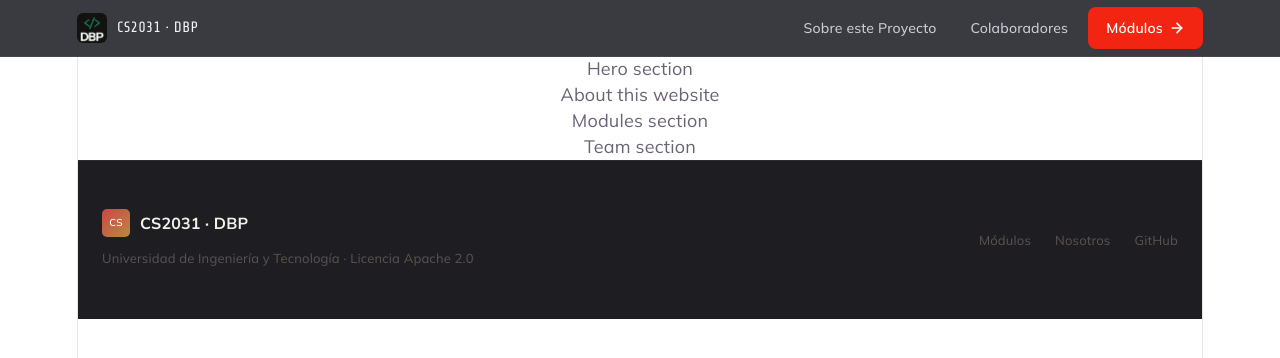
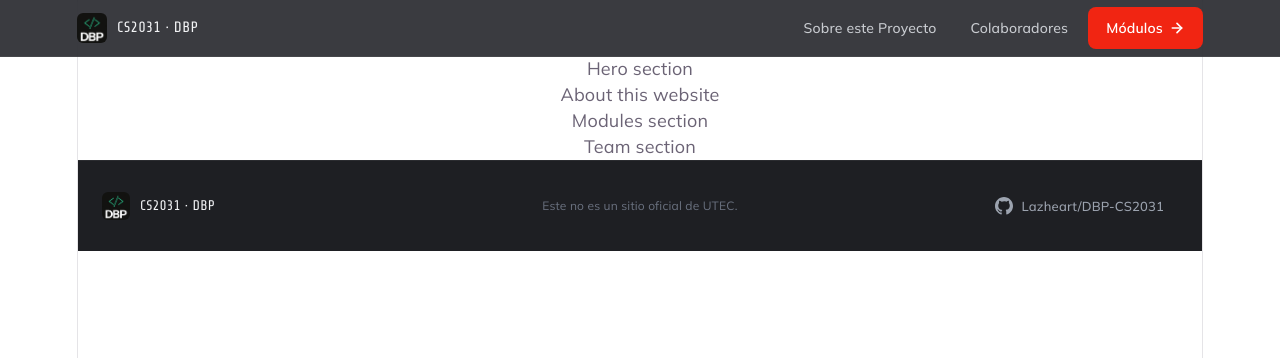
Before and after one commit to Lazheart/DBP-CS2031, a React (Vite) app: page /DBP-CS2031/homepage in a window 1280 px wide. Shown: the top 358 px of the page. Built offline with nearby package versions, Linux system fonts and the light colour scheme.

Commit message:
refactor: replace inline styles in Footer with CSS classes and update component structure

```diff
--- a/src/components/Footer.tsx
+++ b/src/components/Footer.tsx
@@ -1,54 +1,39 @@
 const Footer = () => {
     return (
-    <footer
-      style={{
-        borderTop: '1px solid rgba(242,240,235,0.07)',
-        padding: '48px 24px',
-        background: '#1E1E22',
-      }}
-    >
-      <div style={{ maxWidth: '1200px', margin: '0 auto', display: 'flex', justifyContent: 'space-between', alignItems: 'center', flexWrap: 'wrap', gap: '24px' }}>
-        <div>
-          <div style={{ display: 'flex', alignItems: 'center', gap: '10px', marginBottom: '8px' }}>
-            <div
-              style={{
-                width: '28px',
-                height: '28px',
-                background: 'linear-gradient(135deg, #C94747, #B88A3D)',
-                borderRadius: '5px',
-                display: 'flex',
-                alignItems: 'center',
-                justifyContent: 'center',
-              }}
-            >
-              <span className="font-mono" style={{ color: '#fff', fontSize: '10px', fontWeight: 500 }}>CS</span>
-            </div>
-            <span className="font-display" style={{ color: '#F2F0EB', fontSize: '16px', fontWeight: 700 }}>
-              CS2031 · DBP
-            </span>
-          </div>
-          <p style={{ color: '#5A5450', fontSize: '13px' }}>
-            Universidad de Ingeniería y Tecnología · Licencia Apache 2.0
-          </p>
+        <footer className="site-footer">
+            <div className="footer__inner">
+                {/* Left — Project icon + course name (same row) */}
+                <div className="footer__brand">
+                    <img
+                        src={`${import.meta.env.BASE_URL}dbp-cs2031.png`}
+                        alt="DBP CS2031 Logo"
+                        className="footer__logo"
+                    />
+                    <span className="footer__brand-text">CS2031 · DBP</span>
                 </div>
 
-        <div style={{ display: 'flex', gap: '24px', alignItems: 'center' }}>
-          {[
-            ['#modulos', 'Módulos'],
-            ['#nosotros', 'Nosotros'],
-            ['#fuente', 'GitHub'],
-          ].map(([href, label]) => (
+                {/* Center — Disclaimer */}
+                <p className="footer__disclaimer">
+                    Este no es un sitio oficial de UTEC.
+                </p>
+
+                {/* Right — GitHub link */}
                 <a
-              key={href}
-              href={href}
-              style={{ color: '#5A5450', textDecoration: 'none', fontSize: '13px', transition: 'color 0.2s' }}
-              onMouseEnter={e => ((e.target as HTMLElement).style.color = '#C8C6C1')}
-              onMouseLeave={e => ((e.target as HTMLElement).style.color = '#5A5450')}
+                    href="https://github.com/Lazheart/DBP-CS2031"
+                    target="_blank"
+                    rel="noopener noreferrer"
+                    className="footer__github"
                 >
-              {label}
+                    <svg
+                        className="footer__github-icon"
+                        viewBox="0 0 24 24"
+                        fill="currentColor"
+                        xmlns="http://www.w3.org/2000/svg"
+                    >
+                        <path d="M12 0C5.374 0 0 5.373 0 12c0 5.302 3.438 9.8 8.207 11.387.599.111.793-.261.793-.577v-2.234c-3.338.726-4.033-1.416-4.033-1.416-.546-1.387-1.333-1.756-1.333-1.756-1.089-.745.083-.729.083-.729 1.205.084 1.839 1.237 1.839 1.237 1.07 1.834 2.807 1.304 3.492.997.107-.775.418-1.305.762-1.604-2.665-.305-5.467-1.334-5.467-5.931 0-1.311.469-2.381 1.236-3.221-.124-.303-.535-1.524.117-3.176 0 0 1.008-.322 3.301 1.23A11.509 11.509 0 0112 5.803c1.02.005 2.047.138 3.006.404 2.291-1.552 3.297-1.23 3.297-1.23.653 1.653.242 2.874.118 3.176.77.84 1.235 1.911 1.235 3.221 0 4.609-2.807 5.624-5.479 5.921.43.372.823 1.102.823 2.222v3.293c0 .319.192.694.801.576C20.566 21.797 24 17.3 24 12c0-6.627-5.373-12-12-12z" />
+                    </svg>
+                    <span className="footer__github-text">Lazheart/DBP-CS2031</span>
                 </a>
-          ))}
-        </div>
             </div>
         </footer>
     )
--- a/src/index.css
+++ b/src/index.css
@@ -419,3 +419,110 @@
 .home-page {
   padding-top: 56px;
 }
+
+/* ═══════════════════════════════════════════════
+   Footer
+   ═══════════════════════════════════════════════ */
+
+.site-footer {
+  background: rgba(18, 19, 24, 0.95);
+  border-top: 1px solid rgba(255, 255, 255, 0.06);
+  padding: 24px 24px;
+}
+
+.footer__inner {
+  max-width: 1126px;
+  margin: 0 auto;
+  display: grid;
+  grid-template-columns: 1fr auto 1fr;
+  align-items: center;
+  gap: 16px;
+}
+
+/* Brand — Logo + course name in one row */
+.footer__brand {
+  display: flex;
+  align-items: center;
+  gap: 10px;
+  justify-self: start;
+}
+
+.footer__logo {
+  width: 28px;
+  height: 28px;
+  border-radius: 6px;
+  object-fit: cover;
+  flex-shrink: 0;
+}
+
+.footer__brand-text {
+  font-family: var(--section);
+  font-size: 14px;
+  font-weight: 400;
+  color: #f3f4f6;
+  letter-spacing: 0.4px;
+  white-space: nowrap;
+}
+
+/* Disclaimer — centered */
+.footer__disclaimer {
+  font-family: var(--sans);
+  font-size: 12px;
+  color: #6b7280;
+  margin: 0;
+  white-space: nowrap;
+  text-align: center;
+}
+
+/* GitHub link — right aligned */
+.footer__github {
+  display: inline-flex;
+  align-items: center;
+  gap: 8px;
+  text-decoration: none;
+  color: #9ca3af;
+  padding: 8px 14px;
+  border-radius: 8px;
+  transition: color 0.2s, background 0.2s;
+  justify-self: end;
+}
+
+.footer__github:hover {
+  color: #ffffff;
+  background: rgba(255, 255, 255, 0.07);
+}
+
+.footer__github-icon {
+  width: 18px;
+  height: 18px;
+  flex-shrink: 0;
+}
+
+.footer__github-text {
+  font-family: var(--sans);
+  font-size: 13px;
+  font-weight: 500;
+  white-space: nowrap;
+}
+
+/* ── Footer Mobile ── */
+@media (max-width: 768px) {
+  .footer__inner {
+    grid-template-columns: 1fr;
+    justify-items: center;
+    text-align: center;
+    gap: 12px;
+  }
+
+  .footer__brand {
+    justify-self: center;
+  }
+
+  .footer__github {
+    justify-self: center;
+  }
+
+  .footer__disclaimer {
+    white-space: normal;
+  }
+}
```
Lines whose indentation alone changed are shown as unchanged.
